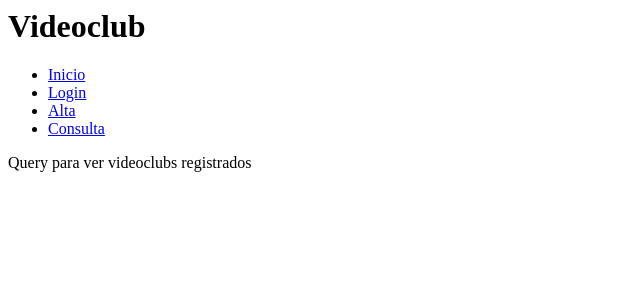
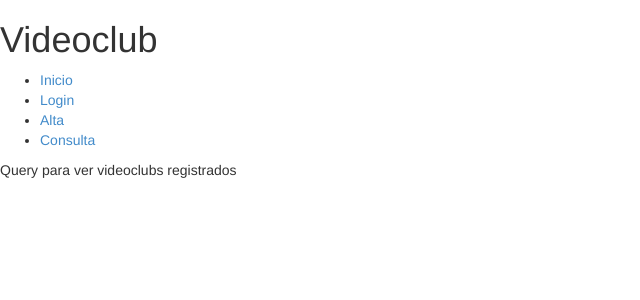
Before and after one commit to Sascuash/ISI-videoclub, a PHP site: page /index.php in a window 1280 px wide. Shown: the top 300 px of the page, without its empty margins (0-640 px from the left). Run offline with PHP 8.4, Linux system fonts and the light colour scheme.

Commit message:
Añadir boostrap css en header.php

```diff
--- a/header.php
+++ b/header.php
@@ -1,6 +1,9 @@
 <html>
 	<head>
  		<title>Selección de videoclub</title>
+ 		<meta name="viewport" content="width=device-width, initial-scale=1.0">
+      	<!-- Bootstrap -->
+      	<link href="bootstrap-3.2.0-dist/css/bootstrap.min.css" rel="stylesheet">
 	</head>
 	<body>
 		<h1>Videoclub</h1>
```
